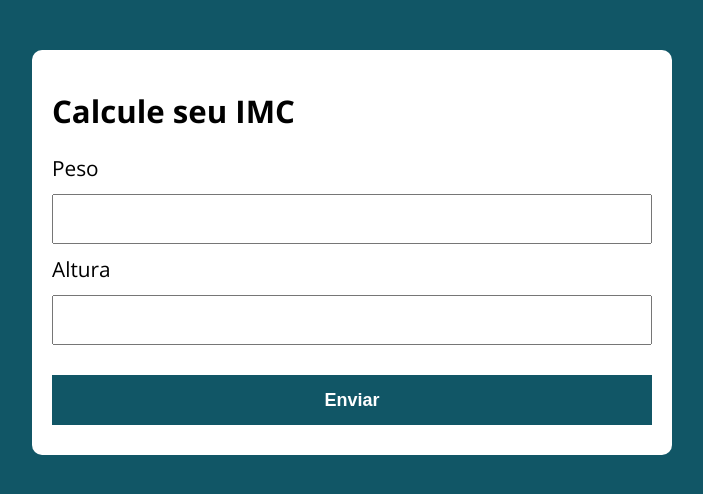
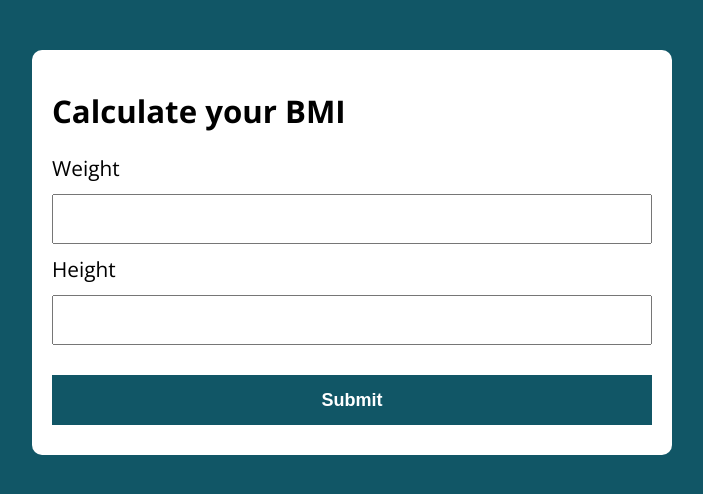
Before and after one commit to Levi-Valverde/Levi-Valverde.github.io, a plain HTML site: page index.html in a window 1280 px wide. Shown: the whole page, without its empty margins (288-991 px from the left). Drawn offline with nearby package versions, Linux system fonts and the light colour scheme.

Commit message:
Update index.html
changed

```diff
--- a/index.html
+++ b/index.html
@@ -5,20 +5,20 @@
   <meta charset="UTF-8">
   <meta name="viewport" content="width=device-width, initial-scale=1.0">
   <meta http-equiv="X-UA-Compatible" content="ie=edge">
-  <title>Calcule seu IMC</title>
+  <title>Calculate your BMI</title>
   <link rel="stylesheet" href="./assets/css/style.css">
 </head>
 
 <body>
 
   <section class="container">
-    <h1>Calcule seu IMC</h1>
+    <h1>Calculate your BMI</h1>
     <form action="/" id="formulario" method="POST">
-      <label for="peso">Peso</label>
+      <label for="peso">Weight</label>
       <input type="text" id="peso" name="peso">
-      <label for="altura">Altura</label>
+      <label for="altura">Height</label>
       <input type="text" id="altura" name="altura">
-      <button type="submit">Enviar</button>
+      <button type="submit">Submit</button>
     </form>
 
     <div id="resultado"></div>
```
